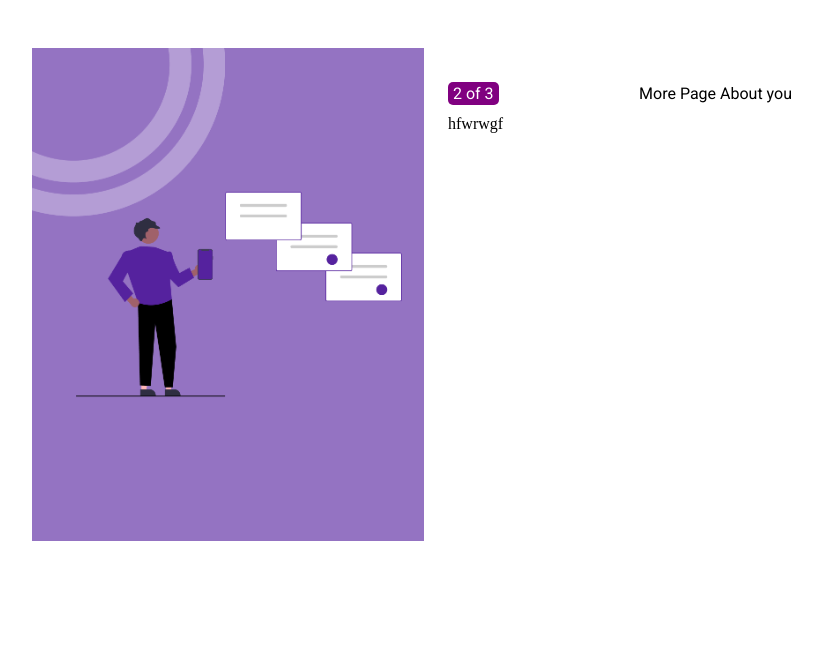
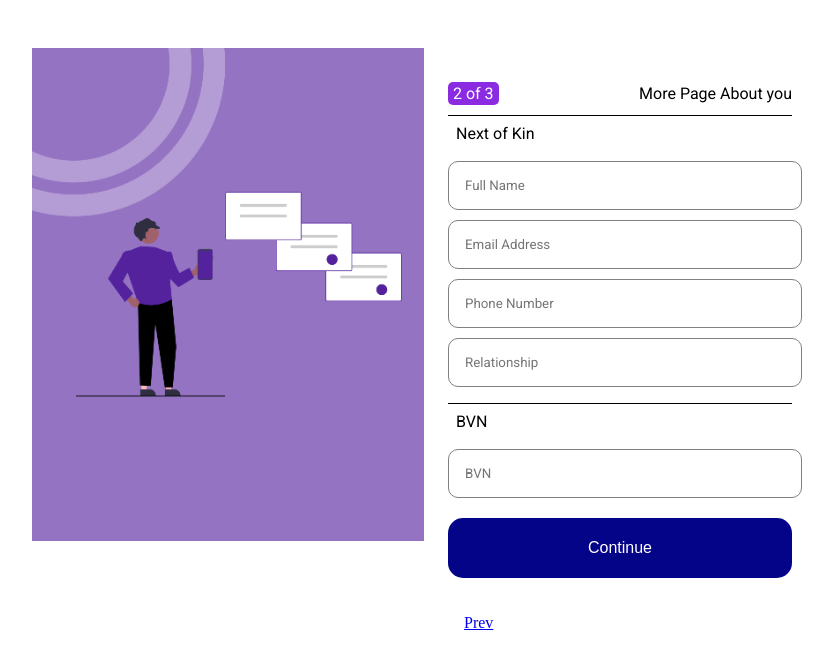
Before and after one commit to Unicorn-e-Wallet-UI/e-wallet-ui, a React (Create React App) app: page /registration-page-two in a window 1280 px wide. Shown: the top 666 px of the page, without its empty margins (216-1049 px from the left). Built offline with nearby package versions, Linux system fonts and the light colour scheme.

Commit message:
completed kyc registration page

```diff
--- a/src/App.js
+++ b/src/App.js
@@ -6,9 +6,8 @@ import {Routes,Route} from "react-router-dom";
 function App() {
   return (
     <Routes>
-        <Route path='/registration-page-one' element={<RegistrationPageOne />}  />
-        <Route path='/registration-page-two' element={<RegistrationPageTwo />}  />
-
+        <Route exact path='/registration-page-one' element={<RegistrationPageOne />}  />
+        <Route exact path='/registration-page-two' element={<RegistrationPageTwo />}  />
     </Routes>
   );
   ;
--- a/src/component/pages/Registration-pages/verification/kycFormsPageOne/kycPageOne.css
+++ b/src/component/pages/Registration-pages/verification/kycFormsPageOne/kycPageOne.css
@@ -12,7 +12,7 @@
 }
 
 .form-heading div:nth-child(1){
-    background-color: purple;
+    background-color: blueviolet;
     border-radius: 5px;
     padding: 2px 5px 2px 5px;
     color: white;
--- a/src/component/pages/Registration-pages/verification/kycFormsPageOne/kycPageOne.js
+++ b/src/component/pages/Registration-pages/verification/kycFormsPageOne/kycPageOne.js
@@ -21,6 +21,7 @@ const RegistrationPageOne = () => {
 const [selectChange, setSelectChange] = useState("NIN");
 
 const handleChange = (event) => {
+    event.preventDefault();
     const {name, value} = event.target;
     setRegData(prevValue => {
       return {...prevValue, "identification": selectChange}
--- a/src/component/pages/Registration-pages/verification/kycFormsPageTwo/kycPageTwo.css
+++ b/src/component/pages/Registration-pages/verification/kycFormsPageTwo/kycPageTwo.css
@@ -0,0 +1,12 @@
+.next-of-kin, .bvn{
+    border-top: 1px solid black;
+    font-family: Roboto;
+    padding: 0.5rem;
+}
+.bvn{
+    margin-top: 1rem;
+}
+
+.prev{
+   padding: 1rem;
+}
--- a/src/component/pages/Registration-pages/verification/kycFormsPageTwo/kycPageTwo.js
+++ b/src/component/pages/Registration-pages/verification/kycFormsPageTwo/kycPageTwo.js
@@ -1,8 +1,31 @@
+import { useState } from "react";
+import { Link } from "react-router-dom";
 import imageOne from "../../../../../assets/images/KYC-One.png";
+import RButtons from "../../../../../reusables-components/buttons/button";
 import Container from "../../../../../reusables-components/container/container";
+import InputFields from "../../../../../reusables-components/input/input";
 import KycHeader from "../../../../../reusables-components/kyc-header/kycHeader";
+import "./kycPageTwo.css";
 
 const RegistrationPageTwo = () => {
+    const [regData, setRegData] = useState({
+        fullName:"",
+        emailAddress:"",
+        phoneNumber:"",
+        relationship:"",
+        bvn:""
+
+    })
+
+    const handleChange = (event) => {
+            event.preventDefault();
+            const {name, value} = event.target;
+            setRegData(prevValue => {
+                return {...prevValue, [name]:value}
+            })
+            console.log(regData)
+    }
+
     return (
       <>
         <Container
@@ -12,7 +35,18 @@ const RegistrationPageTwo = () => {
           forms={
             <>
             <KycHeader page={"2 of 3"} info={"More Page About you"}/>
-            hfwrwgf
+            <div className="next-of-kin">Next of Kin</div>
+            <InputFields name={"fullName"} value={regData.fullName} handleChange={handleChange} holder={"Full Name"}  />
+            <InputFields name={"emailAddress"} value={regData.emailAddress} handleChange={handleChange} holder={"Email Address"}  />
+            <InputFields name={"phoneNumber"} value={regData.phoneNumber} handleChange={handleChange} holder={"Phone Number"}  />
+            <InputFields name={"relationship"} value={regData.relationship} handleChange={handleChange} holder={"Relationship"}  />
+            <div className="bvn">BVN</div>
+            <InputFields name={"bvn"} value={regData.bvn} handleChange={handleChange} holder = {"BVN "} />
+            <RButtons><p>Continue</p></RButtons>
+            <Link to={"/registration-page-one"}>
+                   <div className="prev">Prev</div>
+            </Link>
+
             </>
           }
         />
--- /dev/null
+++ b/src/reusables-components/buttons/button.js
@@ -0,0 +1,9 @@
+import "./buttons.css";
+
+const RButtons = ({ handleAction, ...props }) => {
+  return (
+    <button onClick={(event) => handleAction(event)}>{props.children}</button>
+  );
+};
+
+export default RButtons;
--- /dev/null
+++ b/src/reusables-components/buttons/buttons.css
@@ -0,0 +1,16 @@
+button{
+    width: 100%;
+    padding: 0.3rem;
+    background-color: rgb(4, 4, 136);
+    outline: none;
+    margin: 20px auto;
+    color: white;
+    border: none;
+    border-radius: 15px;
+    font-size: 1rem;
+    cursor: pointer;
+}
+
+button:hover{
+    background-color: rgb(2, 2, 157);
+}
```
